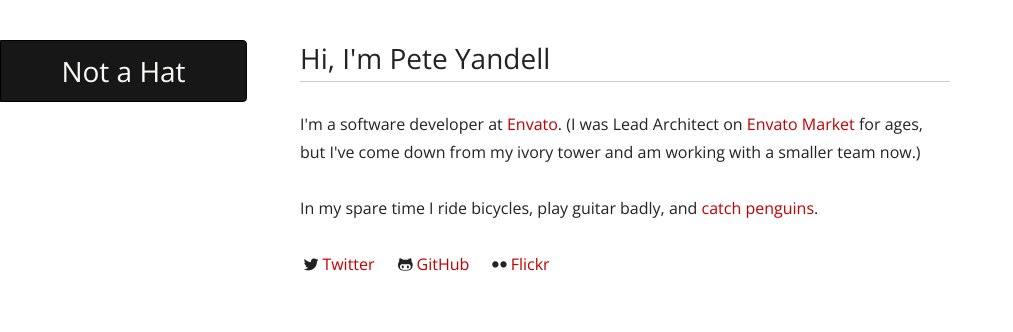
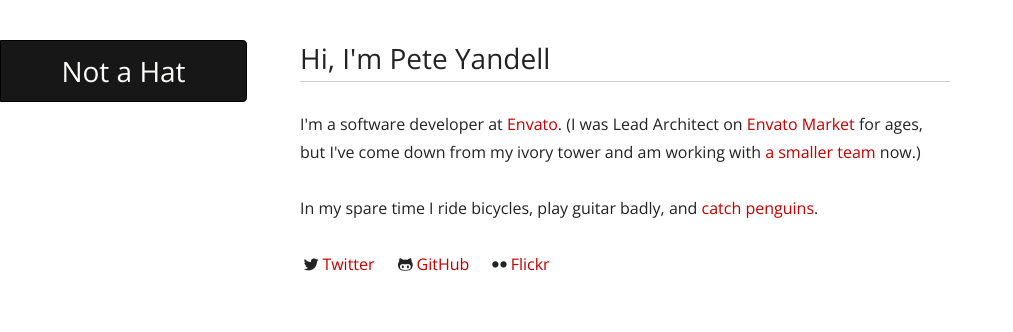
Before and after one commit to notahat/notahat.github.com, a Jekyll site: the page built from index.html, in a window 1280 px wide. Shown: the top 332 px of the page, without its empty margins (0-1013 px from the left). Built offline with Jekyll 4.4.1, drawn with Linux system fonts in a browser that asks for light colours; part of the change alters nothing that is shown.

```diff
--- a/index.html
+++ b/index.html
@@ -9,7 +9,7 @@ title: Not a Hat
 
     <p>
       I'm a software developer at <a href="http://envato.com">Envato</a>.
-      (I was Lead Architect on <a href="http://market.envato.com">Envato Market</a> for ages, but I've come down from my ivory tower and am working with a smaller team now.)
+      (I was Lead Architect on <a href="http://market.envato.com">Envato Market</a> for ages, but I've come down from my ivory tower and am working with <a href="https://sites.envato.com/">a smaller team</a> now.)
     </p>
 
     <p>In my spare time I ride bicycles, play guitar badly, and
```
